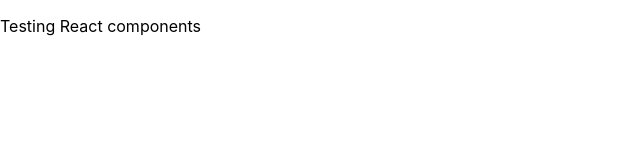
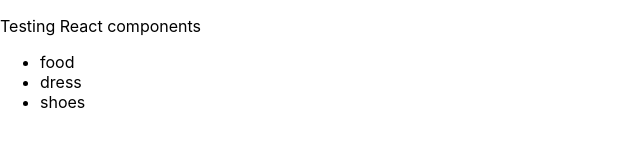
Before and after one commit to karthick3018/react-testing, a React (Create React App) app: page / in a window 1280 px wide. Shown: the top 162 px of the page, without its empty margins (0-640 px from the left). Built offline with nearby package versions, Linux system fonts and the light colour scheme.

Commit message:
event delegation checked

```diff
--- a/src/App.js
+++ b/src/App.js
@@ -2,9 +2,20 @@ import React from 'react';
 import './App.css';
 
 function App() {
+  const handleClick = (e) => {
+    console.log(e.target.id)
+  }
   return (
     <div>
      <p>Testing React components</p>
+     <div >
+       {/* event delegation */}
+       <ul onClick={handleClick}>
+         <li id="food">food</li>
+         <li id="dress">dress</li>
+         <li id="shoes">shoes</li>
+       </ul>
+     </div>
     </div>
   );
 }
```
